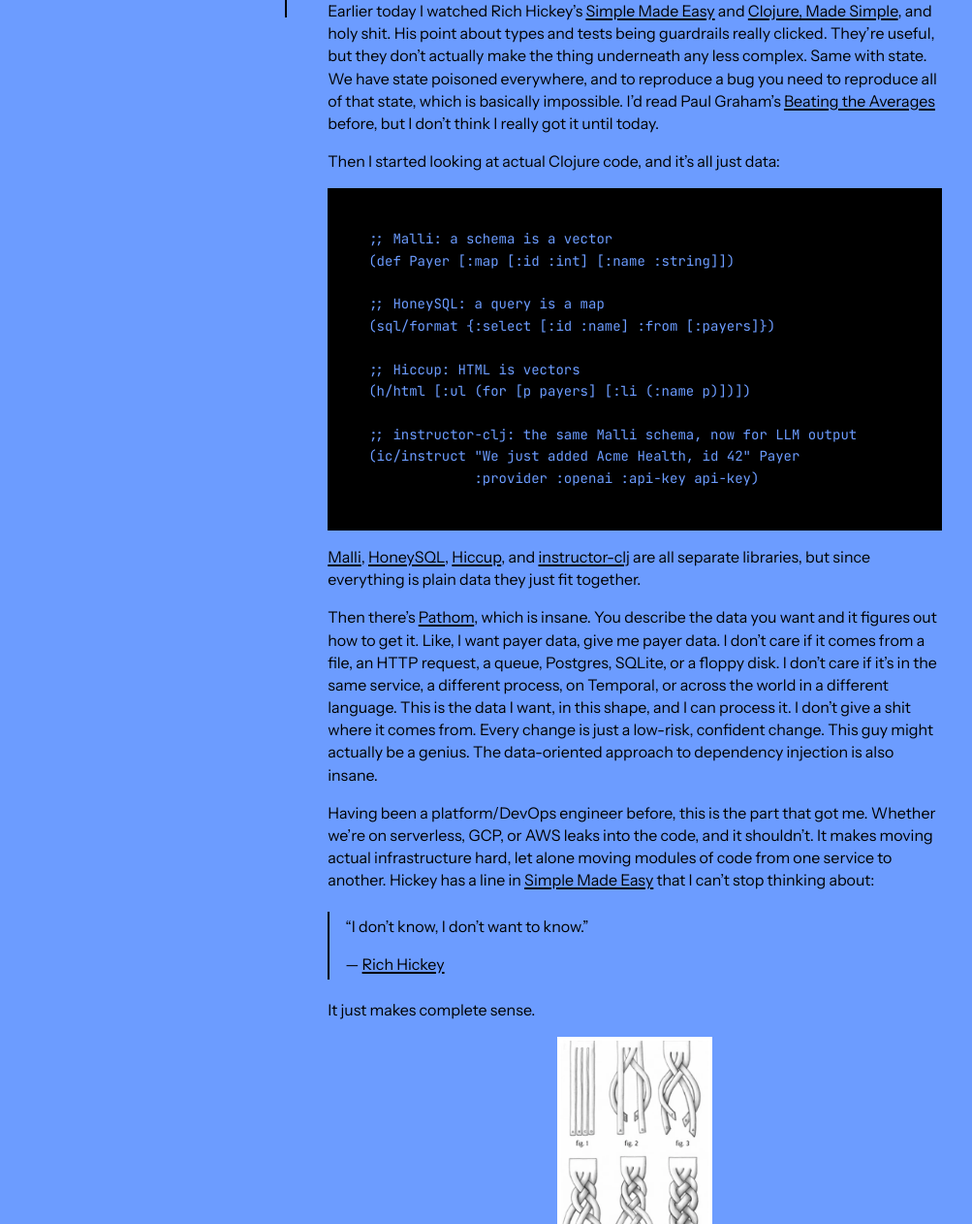
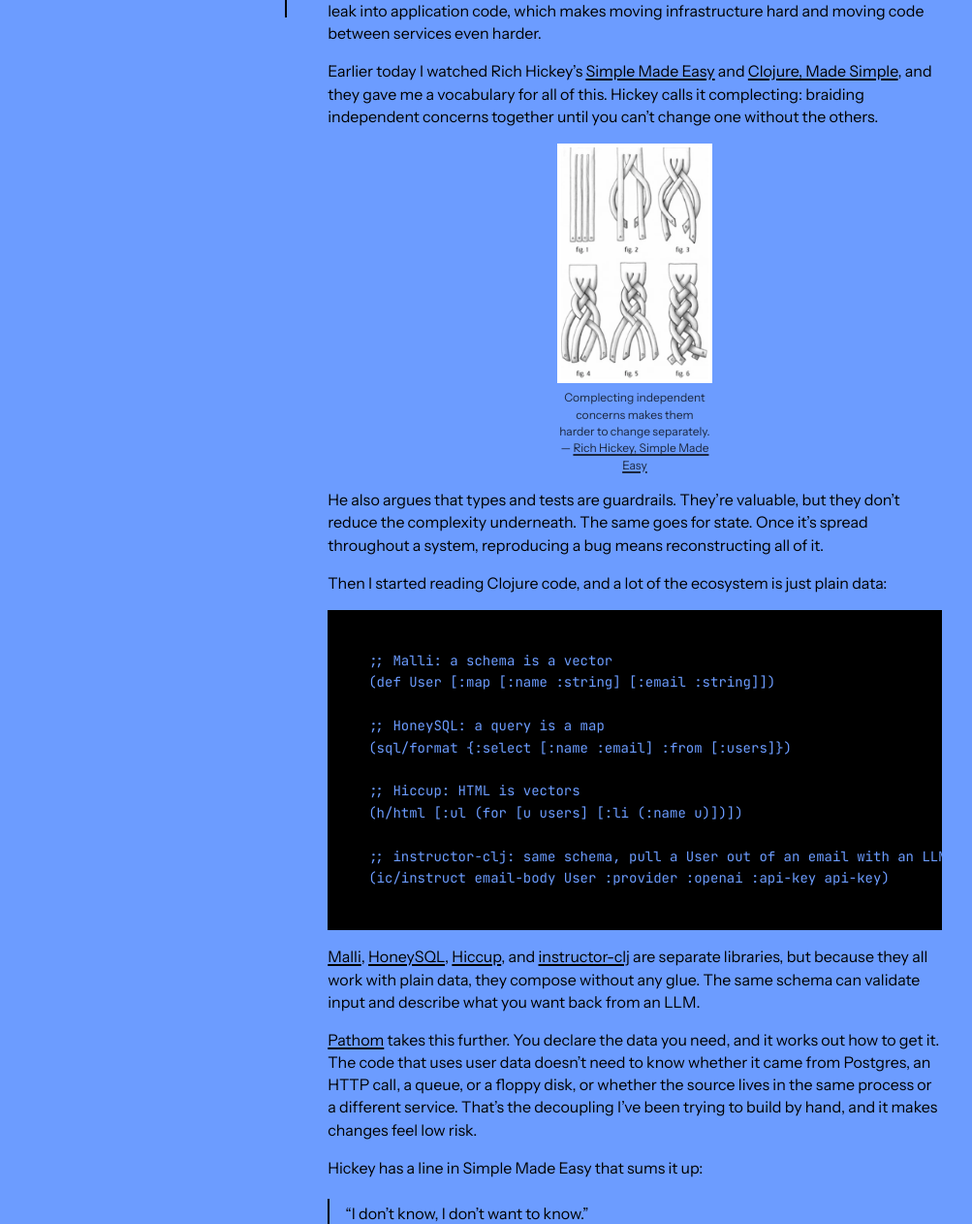
Before and after one commit to h0rv/h0rv.github.io, an Astro site: page /i-think-i-finally-get-lisp in a window 1280 px wide. Shown: the part 782-2044 px from the top of the page at 97% size, without its empty margins (64-1067 px from the left). Built offline with nearby package versions, Linux system fonts and the light colour scheme; Astro itself is replaced by a stand-in of ours; code samples lack their colours.

Commit message:
Rewrite Lisp post and enable syntax highlighting
Tighten the post into a clearer arc (coupling and environment leakage,
Hickey's talks, Clojure's data-oriented libraries, Pathom, Typed Clojure)
with a Clojure example, and deep-link the ESR "Lisp enlightenment" quote.
Turn on Astro's built-in Shiki highlighting with github-dark-default.

Co-Authored-By: Claude Opus 5.5 <noreply@anthropic.com>

````diff
--- a/astro.config.mjs
+++ b/astro.config.mjs
@@ -5,7 +5,7 @@ export default defineConfig({
   site: "https://horv.co",
   // /buquet.astro -> /buquet.html, /resume/index.astro -> /resume/index.html (same URLs as the old site)
   build: { format: "preserve" },
-  markdown: { syntaxHighlight: false },
+  markdown: { shikiConfig: { theme: "github-dark-default" } },
   devToolbar: { enabled: false },
   integrations: [designMode()],
 });
--- a/content/blog/i-think-i-finally-get-lisp.md
+++ b/content/blog/i-think-i-finally-get-lisp.md
@@ -5,40 +5,13 @@ date: 2026-11-15
 
 [![Lisp by Randall Munroe (xkcd #224): enlightenment and a universe hacked together with Perl.](/static/xkcd-lisp.jpg "Lisp by Randall Munroe (xkcd #224), CC BY-NC 2.5. We lost the documentation on quantum mechanics. You'll have to decode the regexes yourself.")](https://xkcd.com/224/)
 
-I've been working in Python heavily for the past two years, and a lot of that time has gone into trying to make things simpler. Sans I/O, protocols, adapters, leaning on the type system, finding patterns and libraries to keep things DRY. I've also been reading about higher-level stuff like model-driven development and the BEAM. I've been thinking about this stuff so hard.
+For the past couple of years, a lot of my work has gone into trying to keep software simple: Sans I/O, protocols, adapters, leaning on the type system. I've also been reading about ideas like model-driven development and the BEAM, looking for better ways to keep business logic from getting tangled up with everything around it.
 
-AI coding agents have made all of it more obvious. I'm literally not writing any code myself anymore, just reviewing it. Making business changes is still a struggle, because people don't think about coupling, and the fix is usually more patterns and abstractions to fight against the complexity we already have. Meanwhile the agent is like "yeah sure, I'll implement that change across all these 20 services, no problem." That's just the reality we're at, and it sucks.
+AI coding agents have made this more pressing. I don't write code by hand anymore. I design it, review it, test it, and verify it. An agent will happily make the same change across 20 services, but a simple business change shouldn't need to touch 20 services in the first place. Most of the patterns I reach for exist to manage coupling that's already there.
 
-Earlier today I watched Rich Hickey's [Simple Made Easy](https://www.youtube.com/watch?v=LKtk3HCgTa8) and [Clojure, Made Simple](https://www.youtube.com/watch?v=028LZLUB24s), and holy shit. His point about types and tests being guardrails really clicked. They're useful, but they don't actually make the thing underneath any less complex. Same with state. We have state poisoned everywhere, and to reproduce a bug you need to reproduce all of that state, which is basically impossible. I'd read Paul Graham's [Beating the Averages](https://paulgraham.com/avg.html) before, but I don't think I really got it until today.
+Coming from platform and DevOps work, I see the same problem with infrastructure. Whether something runs on serverless, GCP, AWS, or as a Temporal workflow tends to leak into application code, which makes moving infrastructure hard and moving code between services even harder.
 
-Then I started looking at actual Clojure code, and it's all just data:
-
-```clojure
-;; Malli: a schema is a vector
-(def Payer [:map [:id :int] [:name :string]])
-
-;; HoneySQL: a query is a map
-(sql/format {:select [:id :name] :from [:payers]})
-
-;; Hiccup: HTML is vectors
-(h/html [:ul (for [p payers] [:li (:name p)])])
-
-;; instructor-clj: the same Malli schema, now for LLM output
-(ic/instruct "We just added Acme Health, id 42" Payer
-             :provider :openai :api-key api-key)
-```
-
-[Malli](https://github.com/metosin/malli), [HoneySQL](https://github.com/seancorfield/honeysql), [Hiccup](https://github.com/weavejester/hiccup), and [instructor-clj](https://github.com/unravel-team/instructor-clj) are all separate libraries, but since everything is plain data they just fit together.
-
-Then there's [Pathom](https://pathom3.wsscode.com/), which is insane. You describe the data you want and it figures out how to get it. Like, I want payer data, give me payer data. I don't care if it comes from a file, an HTTP request, a queue, Postgres, SQLite, or a floppy disk. I don't care if it's in the same service, a different process, on Temporal, or across the world in a different language. This is the data I want, in this shape, and I can process it. I don't give a shit where it comes from. Every change is just a low-risk, confident change. This guy might actually be a genius. The data-oriented approach to dependency injection is also insane.
-
-Having been a platform/DevOps engineer before, this is the part that got me. Whether we're on serverless, GCP, or AWS leaks into the code, and it shouldn't. It makes moving actual infrastructure hard, let alone moving modules of code from one service to another. Hickey has a line in [Simple Made Easy](https://www.youtube.com/watch?v=LKtk3HCgTa8&t=3014s) that I can't stop thinking about:
-
-> "I don't know, I don't want to know."
->
-> — [Rich Hickey](https://www.youtube.com/watch?v=LKtk3HCgTa8&t=3014s)
-
-It just makes complete sense.
+Earlier today I watched Rich Hickey's [Simple Made Easy](https://www.youtube.com/watch?v=LKtk3HCgTa8) and [Clojure, Made Simple](https://www.youtube.com/watch?v=028LZLUB24s), and they gave me a vocabulary for all of this. Hickey calls it complecting: braiding independent concerns together until you can't change one without the others.
 
 <figure class="slide-figure">
   <a href="/static/simple-made-easy-braid.webp?v=2" title="View the full-size braid illustration">
@@ -47,8 +20,38 @@ It just makes complete sense.
   <figcaption>Complecting independent concerns makes them harder to change separately.<br />— <a href="https://www.infoq.com/presentations/Simple-Made-Easy/">Rich Hickey, Simple Made Easy</a></figcaption>
 </figure>
 
-None of this is baked into Clojure. It's all libraries, but because the language itself is data, extending it this way feels natural. Even static typing isn't built in. It could just be a library, which is so cool and makes complete sense. I've spent years finding patterns in Python to get some of this, and Clojure just inverts all of it. I've understood code as data and syntax trees for a while, but seeing what it enables is something else.
+He also argues that types and tests are guardrails. They're valuable, but they don't reduce the complexity underneath. The same goes for state. Once it's spread throughout a system, reproducing a bug means reconstructing all of it.
 
-I always thought programming in a Lisp would be extremely impractical, and I never thought I'd get over the parentheses. Now it reads fine, and this might be the most elegant language I've ever seen. I think this is the [Lisp enlightenment](http://www.catb.org/~esr/faqs/hacker-howto.html) people talk about. Maybe this is the endgame, I don't know.
+Then I started reading Clojure code, and a lot of the ecosystem is just plain data:
 
-I haven't even built a real Clojure application yet, so [this xkcd](https://xkcd.com/224/) feels pretty appropriate. All right, now I need to go back and actually finish [SICP](https://web.mit.edu/6.001/6.037/sicp.pdf).
+```clojure
+;; Malli: a schema is a vector
+(def User [:map [:name :string] [:email :string]])
+
+;; HoneySQL: a query is a map
+(sql/format {:select [:name :email] :from [:users]})
+
+;; Hiccup: HTML is vectors
+(h/html [:ul (for [u users] [:li (:name u)])])
+
+;; instructor-clj: same schema, pull a User out of an email with an LLM
+(ic/instruct email-body User :provider :openai :api-key api-key)
+```
+
+[Malli](https://github.com/metosin/malli), [HoneySQL](https://github.com/seancorfield/honeysql), [Hiccup](https://github.com/weavejester/hiccup), and [instructor-clj](https://github.com/unravel-team/instructor-clj) are separate libraries, but because they all work with plain data, they compose without any glue. The same schema can validate input and describe what you want back from an LLM.
+
+[Pathom](https://pathom3.wsscode.com/) takes this further. You declare the data you need, and it works out how to get it. The code that uses user data doesn't need to know whether it came from Postgres, an HTTP call, a queue, or a floppy disk, or whether the source lives in the same process or a different service. That's the decoupling I've been trying to build by hand, and it makes changes feel low risk.
+
+Hickey has a line in Simple Made Easy that sums it up:
+
+> "I don't know, I don't want to know."
+>
+> — [Rich Hickey](https://www.youtube.com/watch?v=LKtk3HCgTa8&t=3014s)
+
+None of this is built into Clojure, either. These are all libraries, and they feel native because Clojure code is made of the same data structures. I've spent years assembling patterns in mainstream imperative languages to approximate this, and Clojure starts from the other end. I've understood code as data in the abstract for a long time, but seeing what it enables in practice is different.
+
+Even types work this way. I usually prefer statically typed languages, and Clojure is dynamically typed, but [Typed Clojure](https://typedclojure.org) adds a type system and type checking as a library. You just pull in a dependency. I can't think of many languages outside of Lisps where that's possible, and coming from Python, where type hints are part of the syntax and checking happens in separate tools, that's awesome.
+
+I always assumed Lisps were impractical and that I'd never get past the parentheses. Now the code reads clearly to me, and Clojure might be the most elegant language I've seen. I'd read Paul Graham's [Beating the Averages](https://paulgraham.com/avg.html) before, but I think I finally understand it. This might be the [Lisp enlightenment](http://www.catb.org/~esr/faqs/hacker-howto.html#:~:text=LISP%20is%20worth%20learning,finally%20get%20it) people talk about.
+
+I haven't built a real Clojure application yet, so [this xkcd](https://xkcd.com/224/) feels appropriate. Now I need to go back and actually finish [SICP](https://web.mit.edu/6.001/6.037/sicp.pdf).
````
